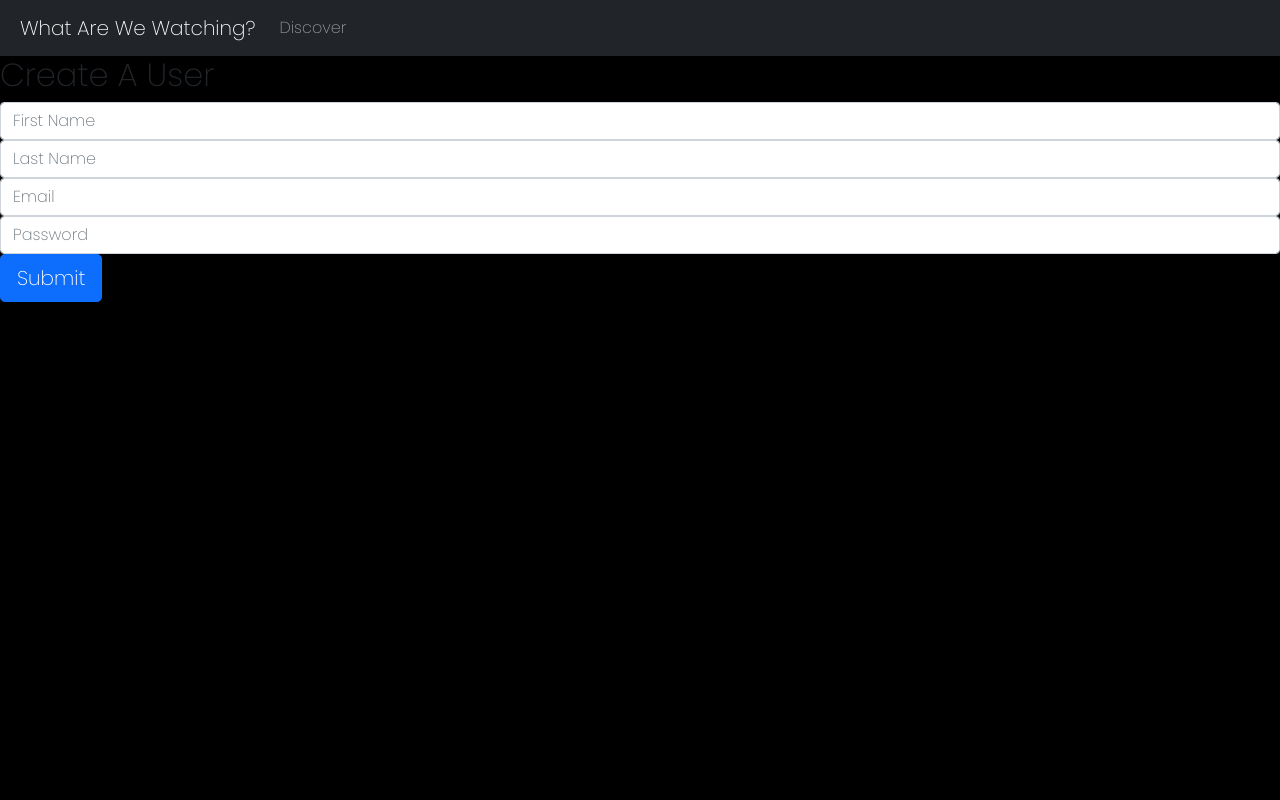
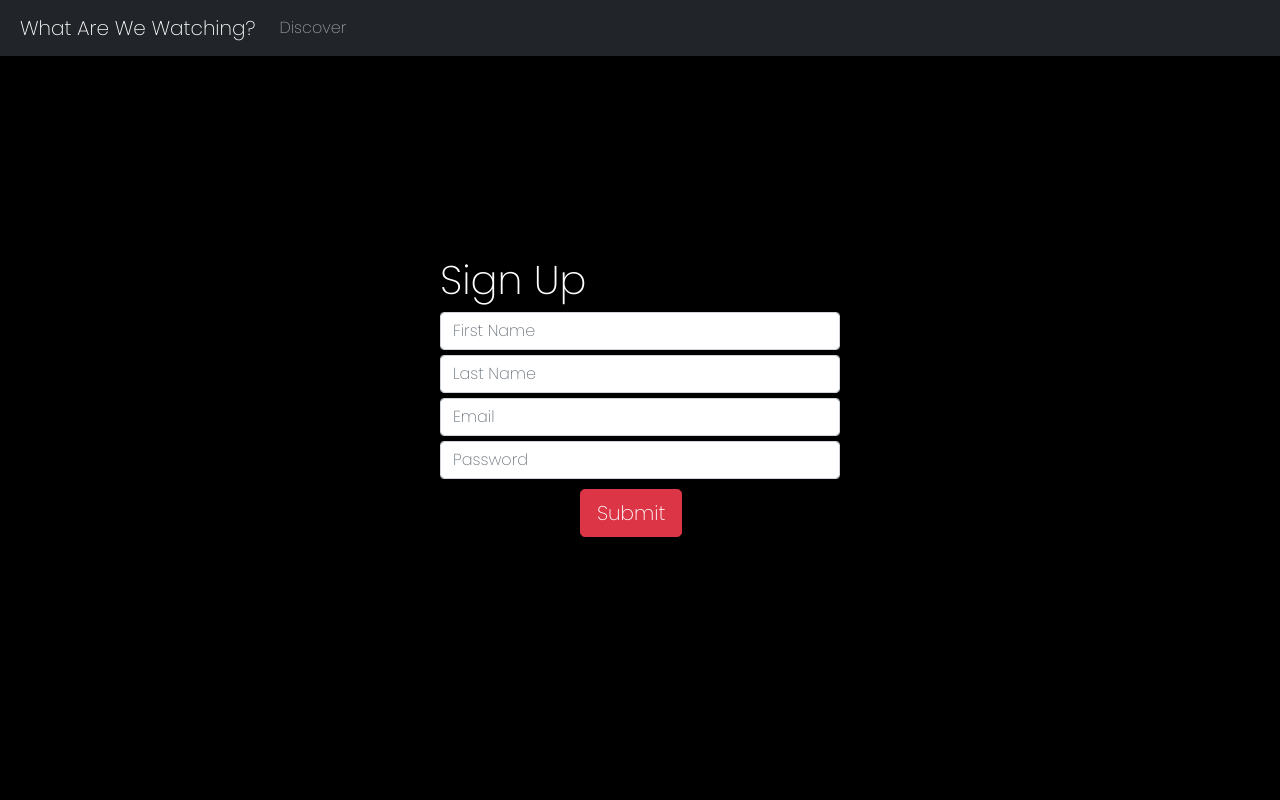
Before and after one commit to leanndemetro/netflix-tinder, a React (Create React App) app: page /signup in a window 1280 px wide. Shown: the top 800 px of the page. Built offline with nearby package versions, Linux system fonts and the light colour scheme; no server answers.

Commit message:
signup form css rough draft update

```diff
--- a/src/components/SignupForm/index.js
+++ b/src/components/SignupForm/index.js
@@ -4,14 +4,14 @@ import "./style.css";
 // Depending on the current path, this component sets the "active" class on the appropriate navigation link item
 function SignupForm() {
   return (
-    <div>
+    <div className="signupForm">
       <form action="/submit" method="post">
-    <h2>Create A User</h2>
-    <input type="text" class="form-control" name="firstName" placeholder="First Name" autofocus></input>
-    <input type="text" class="form-control" name="lastName" placeholder="Last Name" autofocus></input>
-    <input type="text" class="form-control" name="email" placeholder="Email" autofocus></input>
-    <input type="text" class="form-control" name="password" placeholder="Password" autofocus></input>
-    <button class="btn btn-lg btn-primary btn-block" id="submit" type="submit">Submit</button>
+    <h1 className="formLabel">Sign Up</h1>
+    <input type="text" className="form-control input" name="firstName" placeholder="First Name" autofocus></input>
+    <input type="text" className="form-control input" name="lastName" placeholder="Last Name" autofocus></input>
+    <input type="text" className="form-control input" name="email" placeholder="Email" autofocus></input>
+    <input type="text" className="form-control input" name="password" placeholder="Password" autofocus></input>
+    <button class="btn btn-lg btn-danger btn-block submitButton" id="submit" type="submit">Submit</button>
   </form>
     </div>
 
--- a/src/components/SignupForm/style.css
+++ b/src/components/SignupForm/style.css
@@ -0,0 +1,23 @@
+.signupForm {
+background-position: center;
+width: 400px;
+box-shadow: 0 3px 6px rgba(0,0,0,0.16), 0 3px 6px rgba(0,0,0,0.23);
+position: relative;
+margin: 0 auto;
+margin-top: 30px;
+background-color: black;
+}
+
+.formLabel {
+    color: white;
+    margin-top: 50%;
+}
+
+.submitButton {
+    margin-top: 10px;
+    margin-left: 35%;
+}
+
+.input {
+    margin-top: 5px;
+}
```
